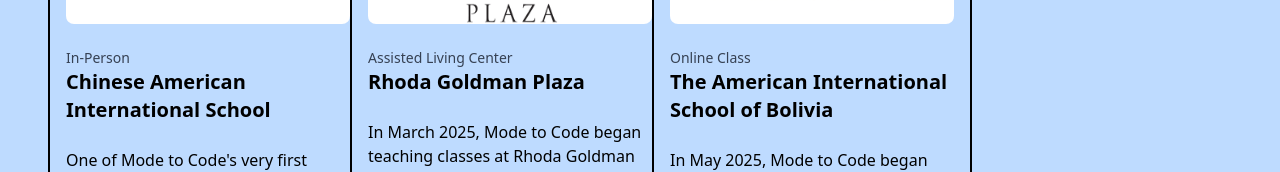
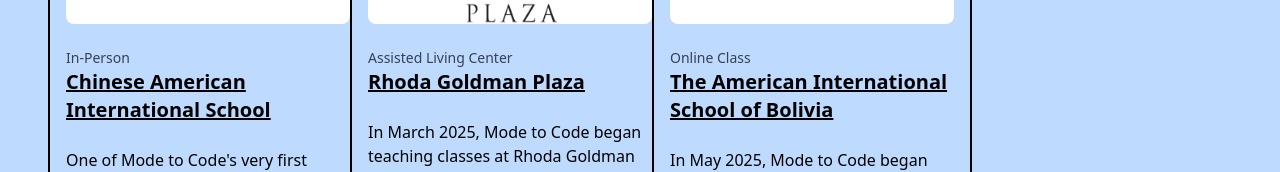
Before and after one commit to jacob-s-codes/modetocodefinal, a Next.js app: page /casestudies in a window 1280 px wide. Shown: the part 1251-1423 px from the top of the page. Built offline with nearby package versions, Linux system fonts and the light colour scheme.

Commit message:
added underline for case study cards

```diff
--- a/src/components/Casestudy.tsx
+++ b/src/components/Casestudy.tsx
@@ -17,7 +17,7 @@
 
       <div>
         <p className='text-gray-700 text-sm'>{place}</p>
-        <Link href={link}><h2 className='text-xl font-black hover:underline hover:text-blue-700 hover:cursor-pointer'>{title}</h2></Link>
+        <Link href={link}><h2 className='text-xl font-black underline hover:text-blue-700 hover:cursor-pointer'>{title}</h2></Link>
       </div>
 
       <p>{description}...</p>
```
